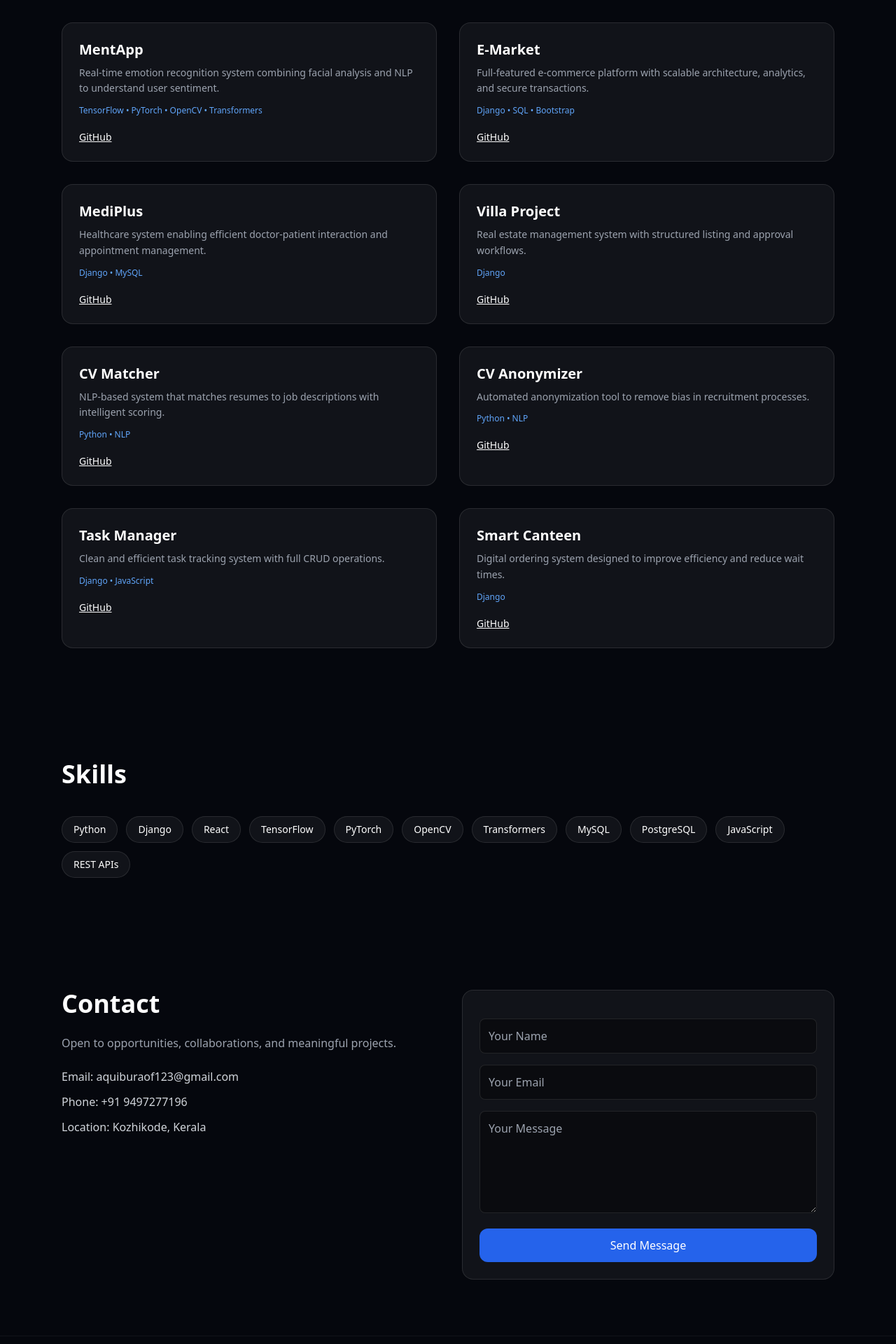
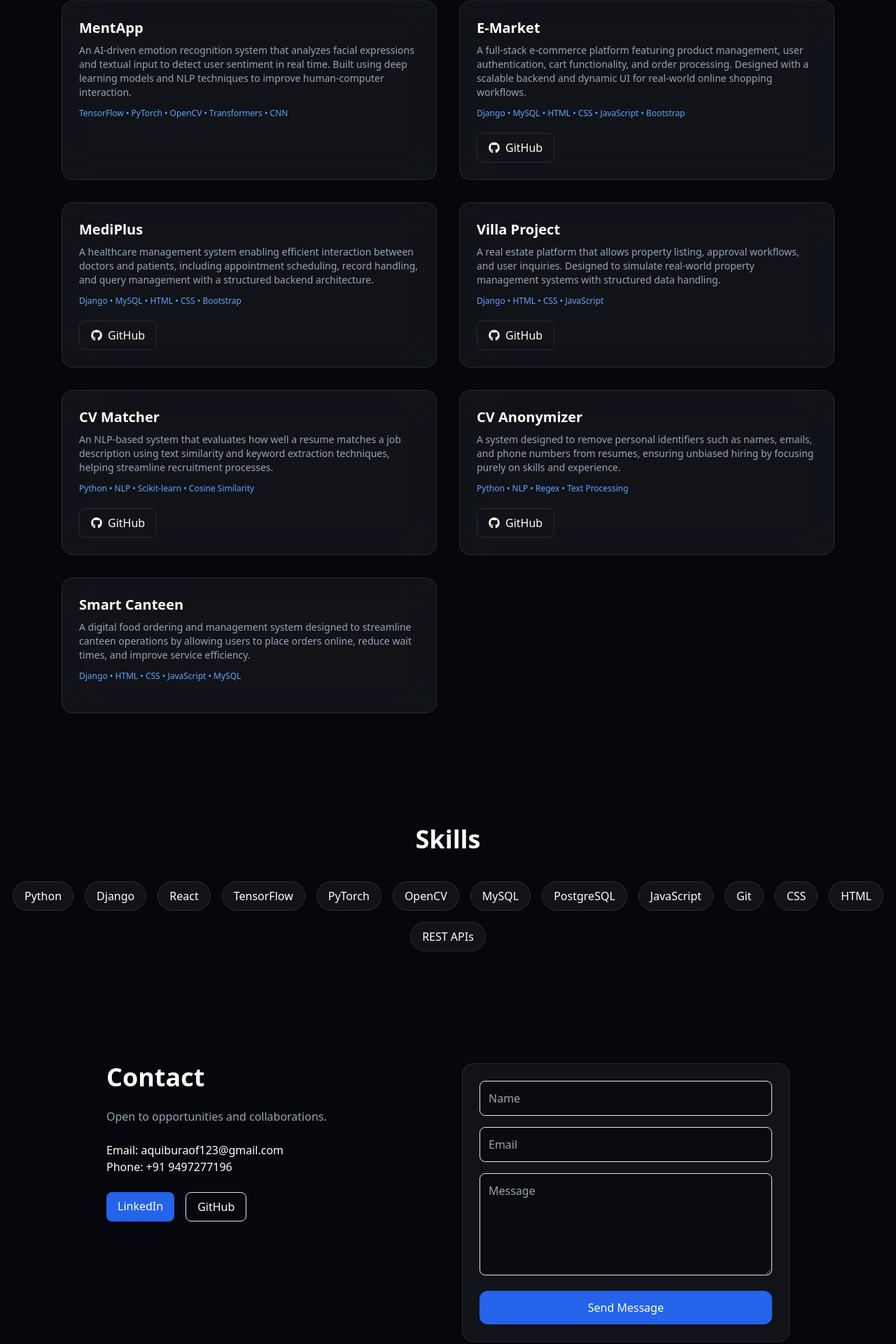
Before and after one commit to aquibgit/portfolio, a React app: page / in a window 1280 px wide. Shown: the part 826-2746 px from the top of the page at 70% size. Built offline with nearby package versions, Linux system fonts and the light colour scheme; the HTML template or start-up script is replaced by a standard one.

Commit message:
final portfolio update - fixed github buttons and UI

```diff
--- a/package.json
+++ b/package.json
@@ -12,7 +12,8 @@
   "dependencies": {
     "framer-motion": "^12.38.0",
     "react": "^19.2.4",
-    "react-dom": "^19.2.4"
+    "react-dom": "^19.2.4",
+    "react-icons": "^5.6.0"
   },
   "devDependencies": {
     "@eslint/js": "^9.39.4",
--- a/src/App.jsx
+++ b/src/App.jsx
@@ -1,54 +1,78 @@
 import React from "react";
 import { motion } from "framer-motion";
+import { FaGithub } from "react-icons/fa";
 
 const fadeUp = {
-  hidden: { opacity: 0, y: 30 },
+  hidden: { opacity: 0, y: 40 },
   show: { opacity: 1, y: 0, transition: { duration: 0.6 } },
 };
 
 export default function Portfolio() {
   return (
-    <div className="min-h-screen bg-[#05070d] text-white font-sans">
-      {/* Ambient background */}
-      <div className="pointer-events-none fixed inset-0 -z-10">
-        <div className="absolute -top-32 -left-32 w-[40rem] h-[40rem] bg-blue-600/20 blur-[120px] rounded-full" />
-        <div className="absolute top-1/2 -right-32 w-[36rem] h-[36rem] bg-cyan-400/10 blur-[120px] rounded-full" />
+    <div className="relative min-h-screen bg-[#05070d] text-white overflow-hidden">
+
+      {/* Background */}
+      <div className="absolute inset-0 -z-10 overflow-hidden">
+
+        {/* Gradient */}
+        <div className="absolute inset-0 bg-gradient-to-br from-[#05070d] via-[#0a0f1c] to-black" />
+
+        {/* Glow */}
+        <div className="absolute w-[600px] h-[600px] bg-blue-500/10 blur-[140px] top-[-150px] left-[-150px] animate-pulse" />
+        <div className="absolute w-[500px] h-[500px] bg-purple-500/10 blur-[140px] bottom-[-150px] right-[-150px] animate-pulse" />
+
+        {/* Grid */}
+        <div className="absolute inset-0 opacity-[0.05]
+          [background-image:linear-gradient(to_right,white_1px,transparent_1px),linear-gradient(to_bottom,white_1px,transparent_1px)]
+          [background-size:40px_40px]" />
+
+        {/* Particles */}
+        {[...Array(25)].map((_, i) => (
+          <div
+            key={i}
+            className="absolute w-1 h-1 bg-white/20 rounded-full animate-pulse"
+            style={{
+              top: `${Math.random() * 100}%`,
+              left: `${Math.random() * 100}%`,
+            }}
+          />
+        ))}
       </div>
 
       {/* Navbar */}
-      <nav className="sticky top-0 z-50 backdrop-blur-xl bg-black/30 border-b border-white/5">
-        <div className="max-w-7xl mx-auto px-6 py-4 flex justify-between items-center">
-          <span className="font-semibold tracking-wide">Aquib</span>
-          <div className="flex gap-8 text-sm text-gray-300">
-            <a href="#projects" className="hover:text-white">Projects</a>
-            <a href="#skills" className="hover:text-white">Skills</a>
-            <a href="#contact" className="hover:text-white">Contact</a>
+      <nav className="sticky top-0 backdrop-blur-xl bg-black/30 border-b border-white/5 z-50">
+        <div className="max-w-7xl mx-auto px-6 py-4 flex justify-between">
+          <span className="font-semibold">Aquib</span>
+          <div className="flex gap-6 text-gray-300">
+            <a href="#projects">Projects</a>
+            <a href="#skills">Skills</a>
+            <a href="#contact">Contact</a>
           </div>
         </div>
       </nav>
 
       {/* Hero */}
-      <section className="max-w-6xl mx-auto px-6 py-28 text-center">
+      <section className="text-center py-28">
         <motion.div variants={fadeUp} initial="hidden" animate="show">
+
           <img
             src="/profile.jpg"
-            alt="Aquib"
             className="mx-auto w-36 h-36 rounded-full border border-white/10 shadow-2xl mb-6"
           />
 
-          <h1 className="text-5xl md:text-6xl font-bold tracking-tight">
+          <h1 className="text-5xl md:text-6xl font-bold bg-gradient-to-r from-white to-blue-400 bg-clip-text text-transparent">
             Aquib Ummer Raof
           </h1>
 
-          <p className="mt-6 text-gray-400 max-w-2xl mx-auto text-lg leading-relaxed">
-            I build intelligent systems where full-stack engineering meets machine learning — creating products that are both functional and meaningful.
+          <p className="mt-6 text-gray-400 text-lg">
+            AI/ML Engineer • Python Full Stack Developer • Problem Solver
           </p>
 
           <div className="mt-10 flex justify-center gap-4">
-            <a href="#projects" className="bg-blue-600 px-6 py-3 rounded-xl shadow-lg hover:bg-blue-500 transition">
+            <a href="#projects" className="bg-blue-600 px-6 py-3 rounded-xl hover:bg-blue-500 transition">
               Explore Work
             </a>
-            <a href="/resume.pdf" download className="border border-white/10 px-6 py-3 rounded-xl hover:bg-white hover:text-black transition">
+            <a href="/resume.pdf" download className="border px-6 py-3 rounded-xl hover:bg-white hover:text-black transition">
               Resume
             </a>
           </div>
@@ -57,7 +81,7 @@ export default function Portfolio() {
 
       {/* Projects */}
       <section id="projects" className="max-w-6xl mx-auto px-6 py-20">
-        <h2 className="text-4xl font-bold mb-14">Selected Work</h2>
+        <h2 className="text-4xl font-bold mb-14">Project Works</h2>
 
         <div className="grid md:grid-cols-2 gap-8">
           {projects.map((p, i) => (
@@ -66,22 +90,38 @@ export default function Portfolio() {
               variants={fadeUp}
               initial="hidden"
               whileInView="show"
-              viewport={{ once: true }}
-              className="group relative bg-white/5 border border-white/10 rounded-2xl p-6 hover:bg-white/10 transition"
+              className="group relative bg-white/5 backdrop-blur-xl border border-white/10 rounded-2xl p-6
+                         hover:-translate-y-2 hover:bg-white/10
+                         hover:shadow-2xl hover:shadow-blue-500/10
+                         transition-all duration-300"
             >
-              <div className="absolute inset-0 opacity-0 group-hover:opacity-100 transition bg-gradient-to-r from-blue-600/10 to-cyan-400/10 rounded-2xl" />
+
+              {/* Shine effect */}
+              <div className="absolute inset-0 opacity-0 group-hover:opacity-100 transition
+                bg-gradient-to-r from-transparent via-white/10 to-transparent blur-xl
+                pointer-events-none" />
 
               <h3 className="text-xl font-semibold mb-2">{p.title}</h3>
 
-              <p className="text-gray-400 text-sm leading-relaxed">
-                {p.description}
-              </p>
+              <p className="text-gray-400 text-sm">{p.description}</p>
 
-              <p className="text-xs text-blue-400 mt-3">{p.tech}</p>
+              <p className="text-blue-400 text-xs mt-3">{p.tech}</p>
 
-              <div className="mt-5 flex gap-4 text-sm">
-                <a href={p.github} target="_blank" rel="noopener noreferrer" className="underline hover:text-blue-400">GitHub</a>
-
+              <div className="mt-5">
+                {p.github && (
+                  <a
+                    href={p.github}
+                    target="_blank"
+                    rel="noopener noreferrer"
+                    className="inline-flex items-center gap-2 px-4 py-2 border border-white/10 rounded-lg
+                               hover:bg-white hover:text-black
+                               hover:shadow-lg hover:shadow-blue-500/20
+                               transition-all duration-300"
+                  >
+                    <FaGithub />
+                    GitHub
+                  </a>
+                )}
               </div>
             </motion.div>
           ))}
@@ -89,14 +129,15 @@ export default function Portfolio() {
       </section>
 
       {/* Skills */}
-      <section id="skills" className="max-w-6xl mx-auto px-6 py-20">
+      <section id="skills" className="text-center py-20">
         <h2 className="text-4xl font-bold mb-10">Skills</h2>
 
-        <div className="flex flex-wrap gap-3">
+        <div className="flex flex-wrap justify-center gap-4">
           {skills.map((s, i) => (
             <span
               key={i}
-              className="px-4 py-2 text-sm rounded-full bg-white/5 border border-white/10 hover:border-blue-500 transition"
+              className="px-4 py-2 rounded-full bg-white/5 border border-white/10
+                         hover:border-blue-500 hover:scale-105 transition"
             >
               {s}
             </span>
@@ -105,59 +146,43 @@ export default function Portfolio() {
       </section>
 
       {/* Contact */}
-      <section id="contact" className="max-w-6xl mx-auto px-6 py-20 grid md:grid-cols-2 gap-10">
+      <section id="contact" className="max-w-5xl mx-auto px-6 py-20 grid md:grid-cols-2 gap-10">
+
         <div>
           <h2 className="text-4xl font-bold mb-6">Contact</h2>
+
           <p className="text-gray-400 mb-6">
-            Open to opportunities, collaborations, and meaningful projects.
+            Open to opportunities and collaborations.
           </p>
 
-          <div className="space-y-3 text-gray-300">
-            <p>Email: aquiburaof123@gmail.com</p>
-            <p>Phone: +91 9497277196</p>
-            <p>Location: Kozhikode, Kerala</p>
+          <p>Email: aquiburaof123@gmail.com</p>
+          <p>Phone: +91 9497277196</p>
+
+          <div className="mt-6 flex gap-4">
+            <a href="https://www.linkedin.com/in/aquib-ummer-raof-python-developer" target="_blank" className="bg-blue-600 px-4 py-2 rounded-lg">
+              LinkedIn
+            </a>
+            <a href="https://github.com/aquibgit" target="_blank" className="border px-4 py-2 rounded-lg">
+              GitHub
+            </a>
           </div>
         </div>
 
         <form
           action="https://formsubmit.co/aquiburaof123@gmail.com"
           method="POST"
-          className="space-y-4 bg-white/5 border border-white/10 rounded-2xl p-6"
+          className="space-y-4 bg-white/5 border border-white/10 p-6 rounded-2xl"
         >
-          <input type="hidden" name="_subject" value="New Portfolio Message" />
-
-          <input
-            name="name"
-            required
-            placeholder="Your Name"
-            className="w-full p-3 bg-black/40 border border-white/10 rounded-lg focus:border-blue-500 outline-none"
-          />
-
-          <input
-            type="email"
-            name="email"
-            required
-            placeholder="Your Email"
-            className="w-full p-3 bg-black/40 border border-white/10 rounded-lg focus:border-blue-500 outline-none"
-          />
-
-          <textarea
-            name="message"
-            required
-            rows="5"
-            placeholder="Your Message"
-            className="w-full p-3 bg-black/40 border border-white/10 rounded-lg focus:border-blue-500 outline-none"
-          />
-
-          <button className="w-full bg-blue-600 py-3 rounded-xl hover:bg-blue-500 transition">
-            Send Message
-          </button>
+          <input name="name" placeholder="Name" required className="w-full p-3 bg-black/40 border rounded-lg" />
+          <input type="email" name="email" placeholder="Email" required className="w-full p-3 bg-black/40 border rounded-lg" />
+          <textarea name="message" rows="5" placeholder="Message" required className="w-full p-3 bg-black/40 border rounded-lg" />
+          <button className="w-full bg-blue-600 py-3 rounded-xl">Send Message</button>
         </form>
       </section>
 
       {/* Footer */}
-      <footer className="text-center text-gray-500 text-sm py-10 border-t border-white/5">
-        © {new Date().getFullYear()} Aquib Ummer Raof — Built with precision
+      <footer className="text-center text-gray-500 py-10 border-t border-white/5">
+        © {new Date().getFullYear()} Aquib Ummer Raof
       </footer>
     </div>
   );
@@ -166,64 +191,64 @@ export default function Portfolio() {
 const projects = [
   {
     title: "MentApp",
-    description: "Real-time emotion recognition system combining facial analysis and NLP to understand user sentiment.",
-    tech: "TensorFlow • PyTorch • OpenCV • Transformers",
-    github: "https://github.com/aquibgit/mentapp"
+    description:
+      "An AI-driven emotion recognition system that analyzes facial expressions and textual input to detect user sentiment in real time. Built using deep learning models and NLP techniques to improve human-computer interaction.",
+    tech:
+      "TensorFlow • PyTorch • OpenCV • Transformers • CNN",
+    github: null
   },
   {
     title: "E-Market",
-    description: "Full-featured e-commerce platform with scalable architecture, analytics, and secure transactions.",
-    tech: "Django • SQL • Bootstrap",
-    github: "https://github.com/aquibgit/e-market"
+    description:
+      "A full-stack e-commerce platform featuring product management, user authentication, cart functionality, and order processing. Designed with a scalable backend and dynamic UI for real-world online shopping workflows.",
+    tech:
+      "Django • MySQL • HTML • CSS • JavaScript • Bootstrap",
+    github: "https://github.com/aquibgit/E-marketing"
   },
   {
     title: "MediPlus",
-    description: "Healthcare system enabling efficient doctor-patient interaction and appointment management.",
-    tech: "Django • MySQL",
+    description:
+      "A healthcare management system enabling efficient interaction between doctors and patients, including appointment scheduling, record handling, and query management with a structured backend architecture.",
+    tech:
+      "Django • MySQL • HTML • CSS • Bootstrap",
     github: "https://github.com/aquibgit/mediplus"
   },
   {
     title: "Villa Project",
-    description: "Real estate management system with structured listing and approval workflows.",
-    tech: "Django",
-    github: "https://github.com/aquibgit/villa-project"
+    description:
+      "A real estate platform that allows property listing, approval workflows, and user inquiries. Designed to simulate real-world property management systems with structured data handling.",
+    tech:
+      "Django • HTML • CSS • JavaScript",
+    github: "https://github.com/aquibgit/villa-real-estate"
   },
   {
     title: "CV Matcher",
-    description: "NLP-based system that matches resumes to job descriptions with intelligent scoring.",
-    tech: "Python • NLP",
-    github: "https://github.com/aquibgit/cv-matcher"
+    description:
+      "An NLP-based system that evaluates how well a resume matches a job description using text similarity and keyword extraction techniques, helping streamline recruitment processes.",
+    tech:
+      "Python • NLP • Scikit-learn • Cosine Similarity",
+    github: "https://github.com/aquibgit/cv-matcher-nlp"
   },
   {
     title: "CV Anonymizer",
-    description: "Automated anonymization tool to remove bias in recruitment processes.",
-    tech: "Python • NLP",
+    description:
+      "A system designed to remove personal identifiers such as names, emails, and phone numbers from resumes, ensuring unbiased hiring by focusing purely on skills and experience.",
+    tech:
+      "Python • NLP • Regex • Text Processing",
     github: "https://github.com/aquibgit/cv-anonymizer"
   },
   {
-    title: "Task Manager",
-    description: "Clean and efficient task tracking system with full CRUD operations.",
-    tech: "Django • JavaScript",
-    github: "https://github.com/aquibgit/task-manager"
-  },
-  {
-    title: "Smart Canteen",
-    description: "Digital ordering system designed to improve efficiency and reduce wait times.",
-    tech: "Django",
-    github: "https://github.com/aquibgit/smart-canteen"
-  }
+  title: "Smart Canteen",
+  description:
+    "A digital food ordering and management system designed to streamline canteen operations by allowing users to place orders online, reduce wait times, and improve service efficiency.",
+  tech:
+    "Django • HTML • CSS • JavaScript • MySQL",
+  github: null
+}
 ];
 
 const skills = [
-  "Python",
-  "Django",
-  "React",
-  "TensorFlow",
-  "PyTorch",
-  "OpenCV",
-  "Transformers",
-  "MySQL",
-  "PostgreSQL",
-  "JavaScript",
-  "REST APIs",
+  "Python", "Django", "React", "TensorFlow", "PyTorch",
+  "OpenCV", "MySQL", "PostgreSQL", "JavaScript",  "Git",
+  "CSS", "HTML", "REST APIs",
 ];
```
Also changed, not shown: 1 other file (tests, documents, lock files or other folders).
